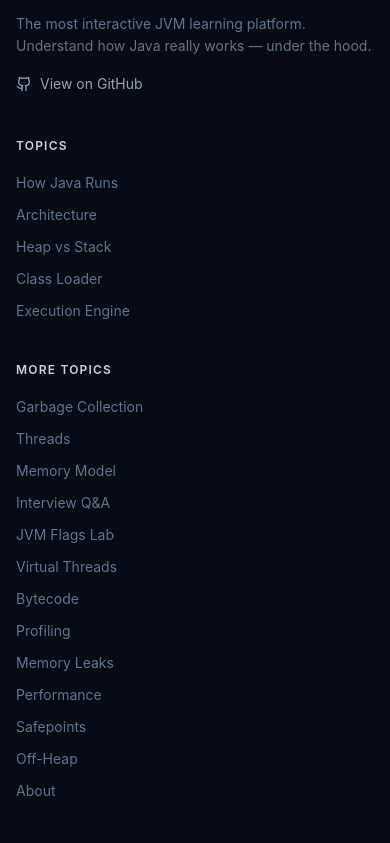
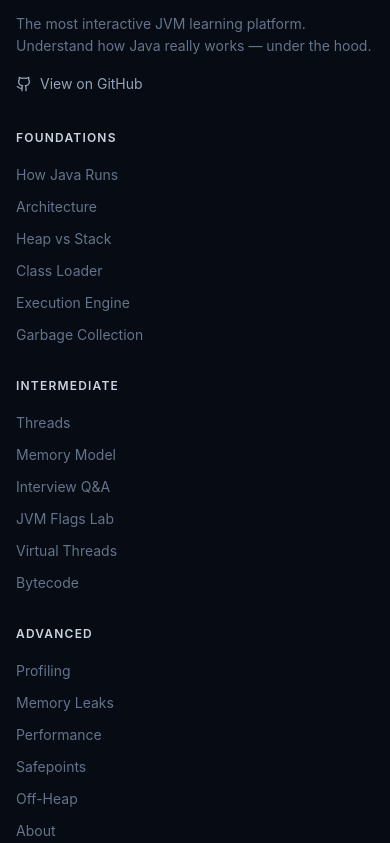
Before and after one commit to Saurabhsds13/inside-jvm, a Next.js app: page / in a window 390 px wide. Shown: the part 8680-9523 px from the top of the page. Built offline with nearby package versions, Linux system fonts and the light colour scheme.

Commit message:
fix: footer and top bar templete added for all pages list

```diff
--- a/components/layout/Footer.tsx
+++ b/components/layout/Footer.tsx
@@ -15,7 +15,7 @@
   return (
     <footer className="border-t border-white/[0.06] bg-[#060b14]">
       <div className="max-w-7xl mx-auto px-4 sm:px-6 lg:px-8 py-12">
-        <div className="grid grid-cols-1 md:grid-cols-4 gap-10">
+        <div className="grid grid-cols-1 md:grid-cols-5 gap-8">
           {/* Brand */}
           <div className="md:col-span-1">
             <Link href="/" className="flex items-center gap-2.5 mb-4 group">
@@ -44,11 +44,11 @@
             </a>
           </div>
 
-          {/* Topics */}
+          {/* Foundations */}
           <div>
-            <h3 className="text-xs font-semibold text-slate-300 uppercase tracking-widest mb-4">Topics</h3>
+            <h3 className="text-xs font-semibold text-slate-300 uppercase tracking-widest mb-4">Foundations</h3>
             <ul className="space-y-2">
-              {navItems.slice(0, 5).map((item) => (
+              {navItems.slice(0, 6).map((item) => (
                 <li key={item.href}>
                   <Link
                     href={item.href}
@@ -61,11 +61,28 @@
             </ul>
           </div>
 
-          {/* More Topics */}
+          {/* Intermediate */}
           <div>
-            <h3 className="text-xs font-semibold text-slate-300 uppercase tracking-widest mb-4">More Topics</h3>
+            <h3 className="text-xs font-semibold text-slate-300 uppercase tracking-widest mb-4">Intermediate</h3>
             <ul className="space-y-2">
-              {navItems.slice(5).map((item) => (
+              {navItems.slice(6, 12).map((item) => (
+                <li key={item.href}>
+                  <Link
+                    href={item.href}
+                    className="text-sm text-slate-500 hover:text-slate-200 transition-colors"
+                  >
+                    {item.label}
+                  </Link>
+                </li>
+              ))}
+            </ul>
+          </div>
+
+          {/* Advanced */}
+          <div>
+            <h3 className="text-xs font-semibold text-slate-300 uppercase tracking-widest mb-4">Advanced</h3>
+            <ul className="space-y-2">
+              {navItems.slice(12).map((item) => (
                 <li key={item.href}>
                   <Link
                     href={item.href}
--- a/components/layout/Navigation.tsx
+++ b/components/layout/Navigation.tsx
@@ -110,8 +110,9 @@
                     animate={{ opacity: 1, y: 0, scale: 1 }}
                     exit={{ opacity: 0, y: 8, scale: 0.96 }}
                     transition={{ duration: 0.15 }}
-                    className="absolute right-0 top-full mt-2 w-56 rounded-xl border border-white/[0.1] bg-[#0c1222]/95 backdrop-blur-xl p-1.5 shadow-2xl shadow-black/60"
+                    className="absolute right-0 top-full mt-2 w-[420px] rounded-xl border border-white/[0.1] bg-[#0c1222]/95 backdrop-blur-xl p-2 shadow-2xl shadow-black/60"
                   >
+                    <div className="grid grid-cols-2 gap-0.5">
                     {secondaryNav.map((item) => (
                       <Link
                         key={item.href}
@@ -129,6 +130,7 @@
                         )}
                       </Link>
                     ))}
+                    </div>
                   </motion.div>
                 )}
               </AnimatePresence>
```
